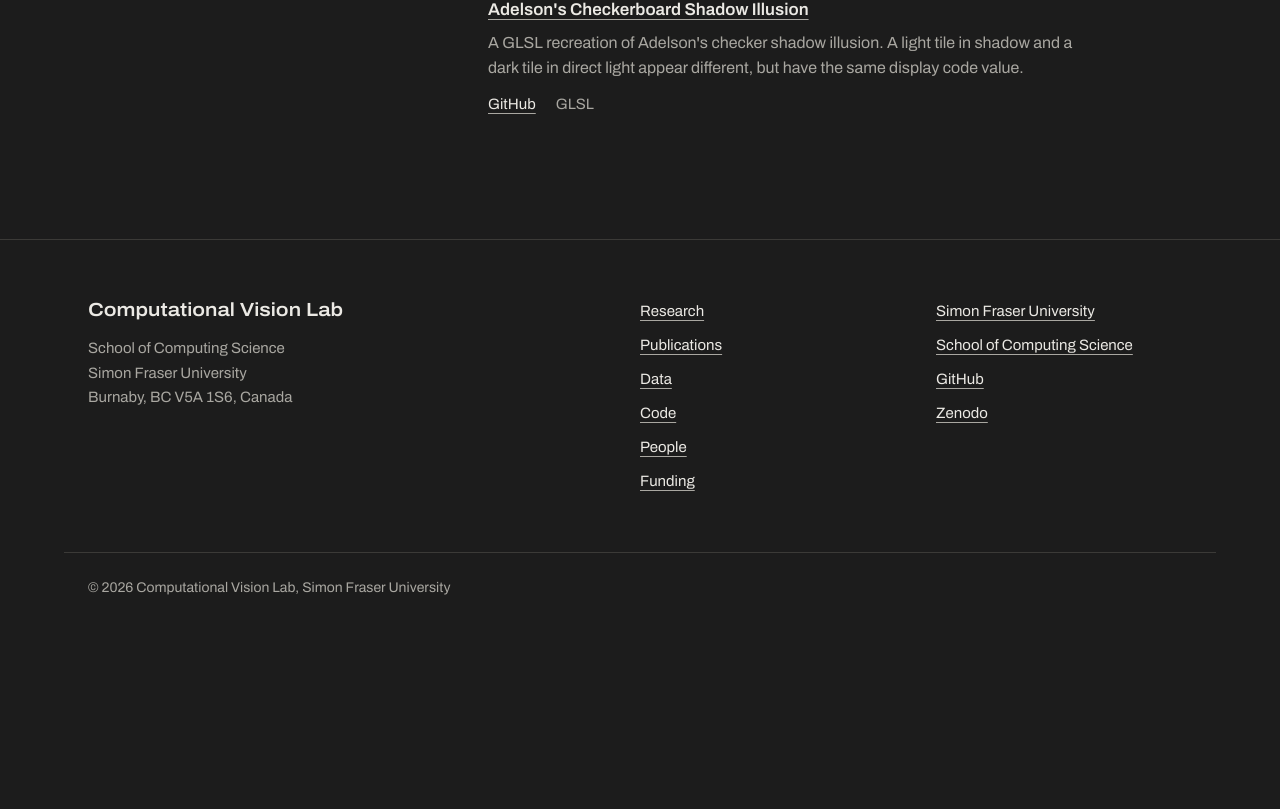
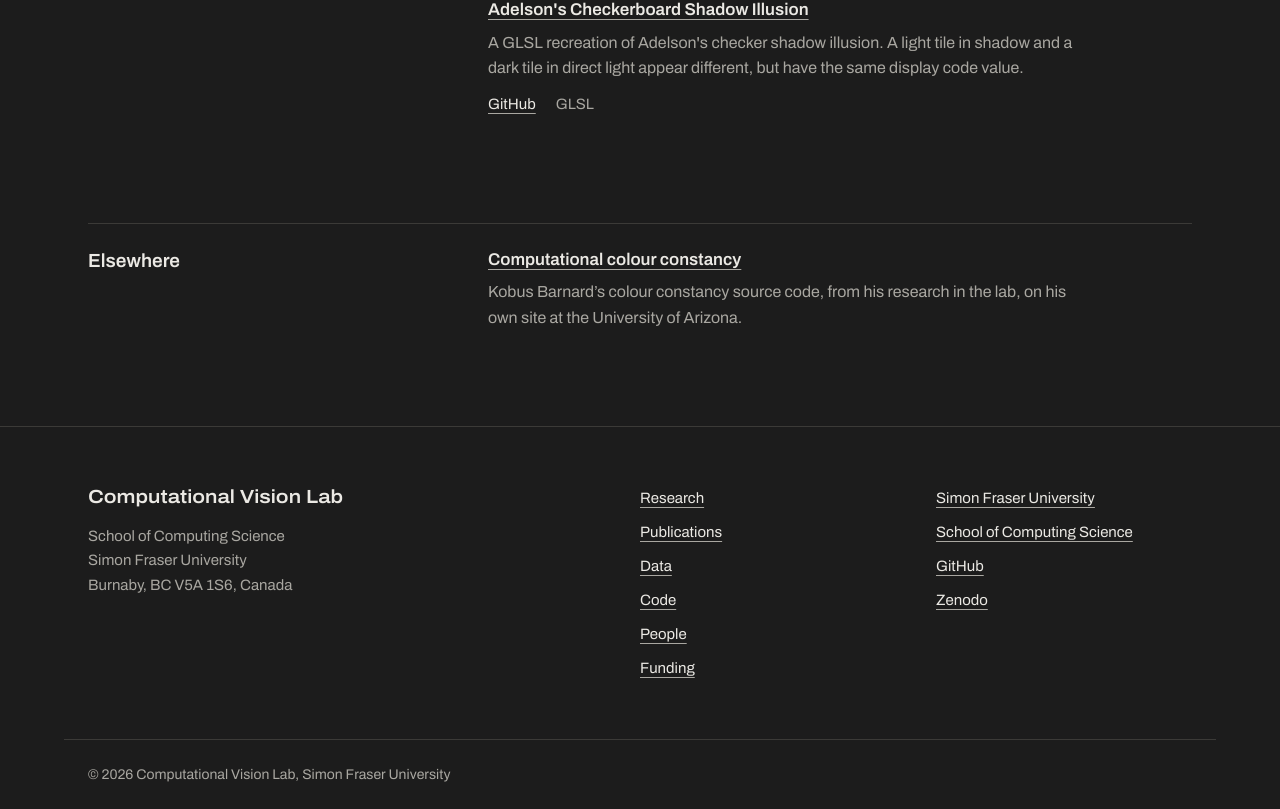
Before and after one commit to sfu-cs-vision-lab/sfu-cs-vision-lab.github.io, a Next.js app: page /code in a window 1280 px wide. Shown: the part 2427-3236 px from the top of the page. Before the commit the page ends 3049 px from the top, so only its background shows below. Built offline with nearby package versions, Linux system fonts and the light colour scheme; some icons are missing.

Commit message:
Link Kobus Barnard's colour constancy code from the Code page

```diff
--- a/app/(ground)/code/page.tsx
+++ b/app/(ground)/code/page.tsx
@@ -54,6 +54,28 @@ export default function CodePage() {
           </section>
         ))
       )}
+
+      <section
+        aria-labelledby="elsewhere"
+        className="mt-14 grid gap-x-12 border-t border-rule pt-6 md:mt-20 md:grid-cols-[minmax(0,1fr)_minmax(0,2fr)]"
+      >
+        <h2 id="elsewhere" className="self-start text-[19px] font-semibold leading-snug text-ink md:sticky md:top-24">
+          Elsewhere
+        </h2>
+        <ul className="mt-4 md:mt-0">
+          <li className="py-0">
+            <h3 className="text-[17px] font-semibold leading-snug">
+              <a href="https://ivilab.cs.arizona.edu/kobus/research/code/colour_constancy/index.html">
+                Computational colour constancy
+              </a>
+            </h3>
+            <p className="mt-2 max-w-[65ch] text-[16px] leading-[1.6] text-ink-2">
+              Kobus Barnard’s colour constancy source code, from his research in the lab, on his own site at the
+              University of Arizona.
+            </p>
+          </li>
+        </ul>
+      </section>
     </div>
   );
 }
```
